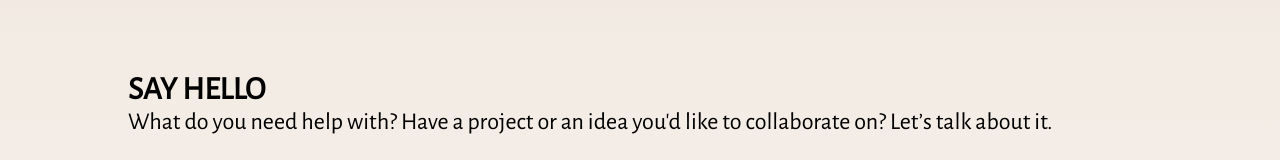
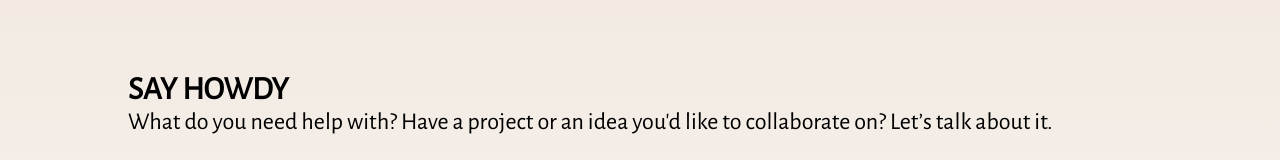
Before and after one commit to NicolaWinterson/PersonalWebsite, a React (Create React App) app: page /contact in a window 1280 px wide. Shown: the part 185-345 px from the top of the page. Built offline with nearby package versions, Linux system fonts and the light colour scheme.

Commit message:
test ssh key

```diff
--- a/src/components/Contact/Contact.jsx
+++ b/src/components/Contact/Contact.jsx
@@ -14,7 +14,7 @@ const Contact = () => {
         <div className="contact__container">
             <Navbar className="contact__container--top"/>
             <div className="contact__container--center">
-                <h1>SAY HELLO</h1>
+                <h1>SAY HOWDY</h1>
                 <h2>What do you need help with? Have a project or an idea you'd like to collaborate on? Let’s talk about it.</h2>
                 <form className="contact__container--form">
                     <label>Enter your name:</label>
```
